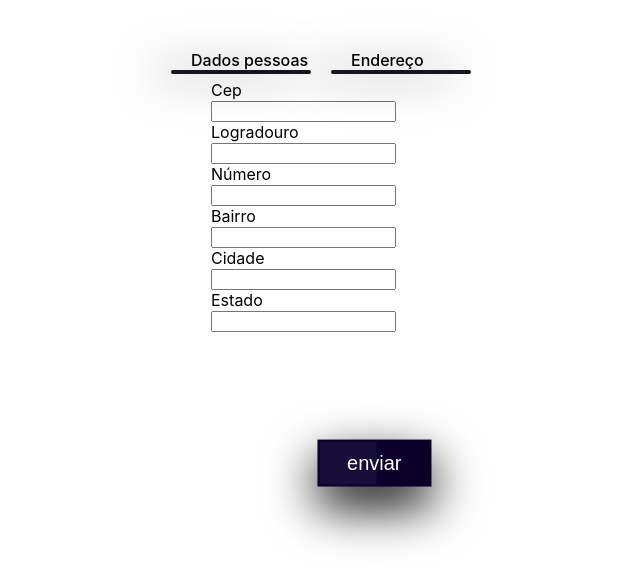
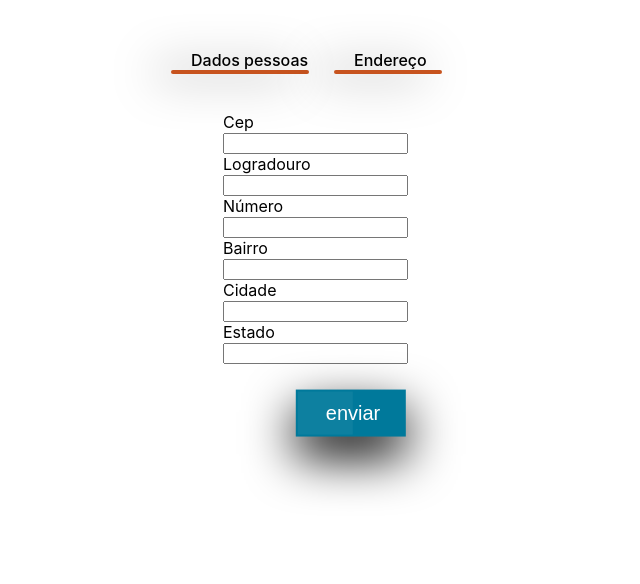
Before and after one commit to tilherme/testeFormik, a React (Create React App) app: page / in a window 1280 px wide. Shown: the top 584 px of the page, without its empty margins (289-929 px from the left). Built offline with nearby package versions, Linux system fonts and the light colour scheme.

Commit message:
styled completo

```diff
--- a/src/App.js
+++ b/src/App.js
@@ -1,8 +1,7 @@
 import React from 'react';
 import { Formik, Field, Form, } from 'formik';
-import {Btn,FormStyled,  Container, Card,Bar, Title} from './styles';
+import {Btn,Forn  ,  Container, Card,Bar, Title} from './styles';
 import schema from './schema';
-
 
 function App() {
   function onSubmit(values, actions) {
@@ -39,6 +38,7 @@ function App() {
       </Container>
 
       <Formik
+
         validationSchema={schema}
         onSubmit={onSubmit}
 
@@ -47,7 +47,7 @@ function App() {
           email: '',
         }}
         render={({ isvalid, setFieldValue }) => (
-      <FormStyled>
+            <Forn>
             <Form>
               <div className="form-control-group">
                 <label>Cep</label>
@@ -75,9 +75,7 @@ function App() {
               </div>
               <Btn type="submit" >enviar</Btn>
             </Form>
-
-          </FormStyled>
-
+          </Forn>
         )}
       />
 
--- a/src/index.js
+++ b/src/index.js
@@ -3,7 +3,9 @@ import ReactDOM from 'react-dom';
 import './index.css';
 import App from './App';
 
+
 ReactDOM.render(
+
   <React.StrictMode>
     <App />
   </React.StrictMode>,
--- a/src/styles.js
+++ b/src/styles.js
@@ -1,15 +1,15 @@
 import styled from 'styled-components';
-export const FormStyled = styled.div`
-width: 100px;
-margin-left:500px;
-margin-top: 80px;
-
+export const Forn = styled.div`
+width:100px;
+position:absolute;
+top: 14%;
+left: 40%;
 `
 export const Btn = styled.button`
     position:absolute;
-    top: 58%;
-    left:52%;
-    background:#0C002B;
+    top: 120%;
+    left:130%;
+    background:#00799B;
     transform: translate(-52%,-52%);
     color: #fff;
     padding:12px 30px;
@@ -17,10 +17,7 @@ export const Btn = styled.button`
     font-size:20px;
     letter-spacing:uppercase;
     box-shadow: 0 20px 50px rgba(0,0,0.5);
-
-
-
-
+    width:110px;
 &:before{
     content: '';
     position:absolute;
@@ -30,6 +27,7 @@ export const Btn = styled.button`
     width:50%;
     background: rgba(255,255,255,0.05);
 }
+
 `
 
 export const Container = styled.div`
@@ -44,29 +42,37 @@ display:flex;
 export const Card = styled.div`
 display: flex;
 height: 3.5px;
-width:140px;
+width:40px;
 position:relative;
 bottom: 10px;
-background:#17141d;
+background:#C7531E;
 border-radius:10px;
 box-shadow:-1rem 0 3rem #000;
 transition:0.4s ease-out;
 position:relative;
 margin-left:120px;
 top: 10px;
+&:nth-child(2){
+   width :18%;
+
+}
+&:nth-child(1){
+   width :23%;
+}
 
 &:not(:first-child) {
-    margin-left: 20px;
+    margin-left: 25px;
 }
 &:hover {
     transform:translateY(-20px);
-    transition: 0.4s ease-out;
+    transition: 0.5s ease-out;
 }
 &:hover ~& {
     position:relative;
-    left:0px;
+    left:10px;
     transition: 0.5s ease-out;
 }
+
 `;
 
 
@@ -75,6 +81,7 @@ color:#000;
 font-weight:500;
 position:absolute;
 left: 20px;
+text-align:center;
 top:-20px;
 
 `
```
Also changed, not shown: 1 other file (tests, documents, lock files or other folders). Lines whose indentation alone changed are shown as unchanged.
